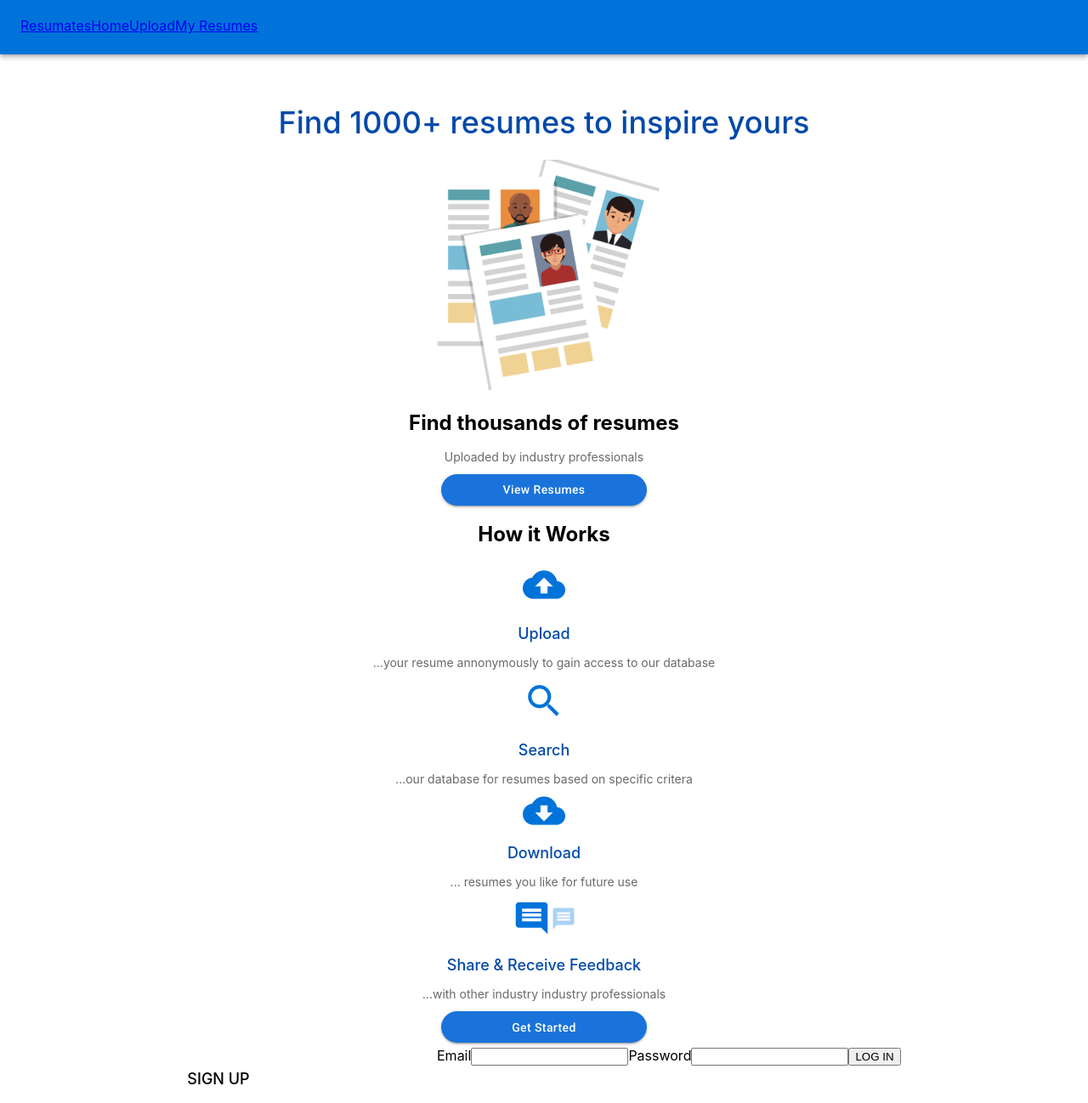
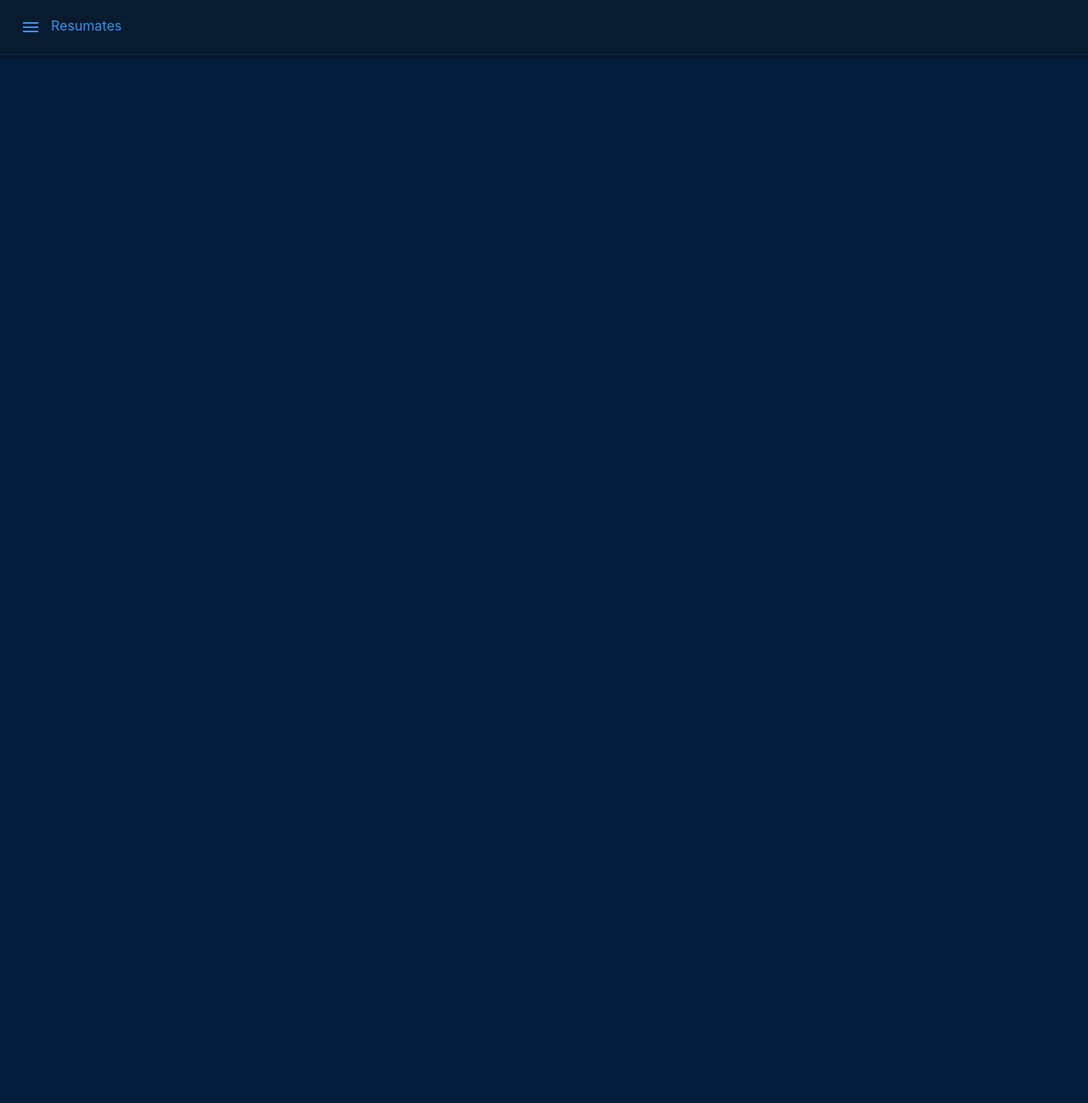
Before and after one commit to imarcdaniel/MERN_ResumePeeker, a React (Create React App) app in the folder resumates/: page /LandingPage in a window 1280 px wide. Shown: the whole page at 85% size. After the commit the page ends 800 px from the top, so only its background shows below. Built offline with nearby package versions, Linux system fonts and the light colour scheme.

Commit message:
resume form sent to db

```diff
--- a/resumates/models/resume.js
+++ b/resumates/models/resume.js
@@ -5,7 +5,6 @@ const resumeSchema = new Schema({
     user: {type: mongoose.Schema.Types.ObjectId, ref: 'User'},
     title: {type: String},
     level: {type: String},
-    company: {type: String}
 }, {
     timestamps: true
 })
--- a/resumates/routes/api/resumes.js
+++ b/resumates/routes/api/resumes.js
@@ -1,10 +1,11 @@
 const express = require('express');
 const router = express.Router();
 const resumesCtrl = require('../../controllers/resumes');
+
 // POST new resume
 router.post('/', resumesCtrl.create);
 // GET all posts
-// router.get('/', resumesCtrl.index)
+router.get('/', resumesCtrl.index)
 router.get('/:id', resumesCtrl.show);
 router.delete('/:id', resumesCtrl.delete);
 router.put('/:id', resumesCtrl.update);
--- a/resumates/src/App.js
+++ b/resumates/src/App.js
@@ -41,13 +41,6 @@ class App extends Component {
     return (
       <main className="App">
         <Navbar />
-
-        <Routes>
-          <Route path="/index" element={<IndexPage />} />
-          <Route path="/LandingPage" element={<LandingPage />} />
-          <Route path="/Upload" element={<UploadPage />} />
-          <Route path="/Profile" element={<ProfilePage />} />
-        </Routes>
         {/* this ternary operator asks: is there a user in state? */}
         {/* if yes, they can see our pages: neworder, etc. */}
         {/* if no(user is null), show them only the <AuthPage> */}
@@ -55,6 +48,9 @@ class App extends Component {
           <Routes>
             <Route path="/index" element={<IndexPage />} />
             <Navigate to="/index" />
+            <Route path="/LandingPage" element={<LandingPage />} />
+            <Route path="/Upload" element={<UploadPage />} />
+            <Route path="/Profile" element={<ProfilePage />} />
           </Routes>
         ) : (
           <AuthPage setUserInState={this.setUserInState} />
--- a/resumates/src/components/Navbar/Navbar.css
+++ b/resumates/src/components/Navbar/Navbar.css
@@ -1,3 +1,13 @@
 #AppBar {
-    background-color: #0073DB;
+    background-color: #081b2f;
+    border-bottom: 0.01em solid #132f4c;
 }
+
+.link, a:link, a:visited, a:hover, a:active {
+    color: #122d49;
+    text-decoration: none;
+}
+
+#link {
+    color: #3293ef;
+}
--- a/resumates/src/components/Navbar/Navbar.jsx
+++ b/resumates/src/components/Navbar/Navbar.jsx
@@ -1,28 +1,57 @@
 import React from 'react'
 import { Link } from 'react-router-dom'
 import './Navbar.css'
-import { AppBar, Toolbar, IconButton } from "@material-ui/core";
-// import { MenuIcon } from '@material-ui/icons';
+import { AppBar, Toolbar, IconButton, Menu, MenuItem  } from "@material-ui/core";
+import MenuIcon from "@material-ui/icons/Menu";
 
 function Navbar() {
+  const [anchorEl, setAnchorEl] = React.useState(null);
+
+  const handleMenu = (event) => {
+    setAnchorEl(event.currentTarget);
+  };
+
+  const handleClose = () => {
+    setAnchorEl(null);
+  };
+
     return (
     <div>
     <AppBar id="AppBar">
         <Toolbar>
          <nav>
-            <Link to='/index'>Resumates</Link>
-            <Link to='/LandingPage'>Home</Link>
-            <Link to='/Upload'>Upload</Link>
-            <Link to='/Profile'>My Resumes</Link>
             <IconButton
             size="large"
             edge="start"
-            color="inherit"
+            color="#fffeeb"
             aria-label="menu"
+            aria-controls="menu-appbar"
+            aria-haspopup="true"
+            onClick={handleMenu}
             sx={{ mr: 2 }}
           >
-            {/* <MenuIcon /> */}
+            <MenuIcon />
           </IconButton>
+               <Menu
+                id="menu-appbar"
+                anchorEl={anchorEl}
+                anchorOrigin={{
+                  vertical: 'top',
+                  horizontal: 'right',
+                }}
+                keepMounted
+                transformOrigin={{
+                  vertical: 'top',
+                  horizontal: 'right',
+                }}
+                open={Boolean(anchorEl)}
+                onClose={handleClose}
+              >
+                <MenuItem onClick={handleClose}><Link to='/Profile'>My Resumes</Link></MenuItem>
+                <MenuItem onClick={handleClose}><Link to='/LandingPage'>Home</Link></MenuItem>
+                <MenuItem onClick={handleClose}><Link to='/Upload'>Upload</Link></MenuItem>
+              </Menu>
+                <Link id='link' className='link' to='/index'>Resumates</Link>
           </nav>
         </Toolbar>
     </AppBar>
--- a/resumates/src/components/Resume/Resume.jsx
+++ b/resumates/src/components/Resume/Resume.jsx
@@ -1,10 +1,8 @@
 export default function Resume(props) {
     return(
         <div className="resume">
-            <p>{props.post._id}</p>
-            <p>{props.post.title}</p>
-            <p>{props.post.experience}</p>
-            <p>{props.post.company}</p>
+            <p>{props.resume.title}</p>
+            <p>{props.resume.level}</p>
         </div>
     )
 }
--- a/resumates/src/pages/IndexPage/IndexPage.css
+++ b/resumates/src/pages/IndexPage/IndexPage.css
@@ -1,3 +1,7 @@
 .IndexPage {
     padding-top: 100px;
 }
+
+.ImageTitle {
+    color: black;
+}
--- a/resumates/src/pages/IndexPage/IndexPage.jsx
+++ b/resumates/src/pages/IndexPage/IndexPage.jsx
@@ -2,10 +2,9 @@ import React from 'react'
 import './IndexPage.css'
 import UploadForm from '../../components/UploadForm/UploadForm';
 import Resume from '../../components/Resume/Resume';
+import { ImageList, ImageListItem, ImageListItemBar } from "@material-ui/core";
 
 class IndexPage extends React.Component {
-
-  // initial state of the app when it first loads
   state = {
       resumes: []
   }
@@ -20,9 +19,25 @@ class IndexPage extends React.Component {
 
   render() {
     return (
-      <main className="IndexPage">
-        <h1>You hit the Index page, You are Logged In</h1>
-
+        <main className="IndexPage">
+      <ImageList sx={{ width: 500, height: 450 }}>
+      {itemData.map((item) => (
+        <ImageListItem key={item.img}>
+          <img
+            src={`${item.img}?w=248&fit=crop&auto=format`}
+            srcSet={`${item.img}?w=248&fit=crop&auto=format&dpr=2 2x`}
+            alt={item.title}
+            loading="lazy"
+          />
+          <ImageListItemBar
+            className = 'ImageTitle'
+            title={item.title}
+            subtitle={<span>by: {item.author}</span>}
+            position="below"
+          />
+        </ImageListItem>
+      ))}
+    </ImageList>
         {this.state.resumes.length ?
         this.state.resumes.map(p => (
         <Resume resume={p} getResumes={this.getResumes}/>
@@ -30,10 +45,32 @@ class IndexPage extends React.Component {
             :
           <h1>No Resumes</h1>
         }
-        <UploadForm getResumes={this.getResumes}/>
       </main>
     );
   }
 }
 
+const itemData = [
+  {
+    img: 'https://images.unsplash.com/photo-1551963831-b3b1ca40c98e',
+    title: 'Breakfast',
+    author: '@bkristastucchio',
+  },
+  {
+    img: 'https://images.unsplash.com/photo-1551782450-a2132b4ba21d',
+    title: 'Burger',
+    author: '@rollelflex_graphy726',
+  },
+  {
+    img: 'https://images.unsplash.com/photo-1522770179533-24471fcdba45',
+    title: 'Camera',
+    author: '@helloimnik',
+  },
+  {
+    img: 'https://images.unsplash.com/photo-1444418776041-9c7e33cc5a9c',
+    title: 'Coffee',
+    author: '@nolanissac',
+  },
+
+];
 export default IndexPage;
--- a/resumates/src/pages/LandingPage/LandingPage.css
+++ b/resumates/src/pages/LandingPage/LandingPage.css
@@ -1,28 +1,56 @@
+body {
+    background-color: #031e3c;
+}
 .Intro {
     padding-top: 100px;
 }
 
 #Button {
     background-color: #1a73db;
-    color: #ffffff;
+    color: red;
     border-radius: 20px;
-    width: 242px;
+    width: 300px;
     height: 37px;
     text-transform: capitalize;
 }
 
-h1 {
+.Header {
     font-size: 36px;
+    font-weight: bolder;
+    line-height: 42px;
+    color:#ffffff;
 }
 
-h2 {
-    font-size: 24px;
+span {
+    color: #3293ef;
 }
 
-h3 {
-    font-size: 18px;
+.Header2 {
+    font-size: 24px;
+    padding: 60px 0px 0px 0px;
+    color:#ffffff;
 }
 
-p {
-    font-size: 14px;
+.Header3 {
+    font-size: 18px;
+    color: #3293ef; }
+
+.p {
+    font-size: 12px;
+    color: #d4dad2;
+    padding: 0px 50px 0px 50px;
 }
+
+img {
+    padding: 30px 0px 0px 0px;
+}
+
+#LastButton {
+    background-color: #1a73db;
+    color: red;
+    border-radius: 20px;
+    width: 300px;
+    height: 37px;
+    text-transform: capitalize;
+    margin: 40px 0px 50px 0px;
+}
--- a/resumates/src/pages/LandingPage/LandingPage.jsx
+++ b/resumates/src/pages/LandingPage/LandingPage.jsx
@@ -16,34 +16,36 @@ class LandingPage extends React.Component {
     return (
         <div>
         <section className="Intro">
-        <h1>Find 1000+ resumes to inspire yours</h1>
-        <img src={img} alt="Resume" />
-        <h2>Find thousands of resumes</h2>
-        <p>Uploaded by industry professionals</p>
+        <h1 className="Header">Find 1000+ <span> resumes </span> <br/> to inspire yours</h1>
+        {/* <img src={img} alt="Resume" /> */}
+        <Button id='Button' variant="contained">Sign Up</Button>
+        <p className="p">Already have an account? Log in</p>
+        <h2 className="Header2">Find thousands of resumes</h2>
+        <p className="p">Uploaded by industry professionals</p>
         <Button id='Button' variant="contained">View Resumes</Button>
-        <h2>How it Works</h2>
+        <h2 className="Header2">How it Works</h2>
         <div>
           <img src={upload} alt="Upload Resumes" />
-          <h3>Upload</h3>
-          <p>...your resume annonymously to gain access
+          <h3 className="Header3">Upload</h3>
+          <p className="p">...your resume annonymously to gain access
             to our database</p>
         </div>
         <div>
           <img src={search} alt="Search Resume's" />
-          <h3>Search</h3>
-          <p>...our database for resumes based on specific critera</p>
+          <h3 className="Header3">Search</h3>
+          <p className="p">...our database for resumes based on specific critera</p>
         </div>
         <div>
           <img src={download} alt="Download Resume's" />
-          <h3>Download</h3>
-          <p>... resumes you like for future use</p>
+          <h3 className="Header3">Download</h3>
+          <p className="p">... resumes you like for future use</p>
         </div>
         <div>
           <img src={share} alt="Share Resume's" />
-          <h3>Share & Receive Feedback</h3>
-          <p>...with other industry industry professionals</p>
+          <h3 className="Header3">Share & Receive Feedback</h3>
+          <p className="p">...with other industry industry professionals</p>
         </div>
-        <Button id='Button' variant="contained">Get Started</Button>
+        <Button id='LastButton' variant="contained">Get Started</Button>
       </section>
       </div>
     );
```
Also changed, not shown: resumates/controllers/resumes.js (+13 -3 lines), resumates/src/components/UploadForm/UploadForm.jsx (+73 -25 lines).
